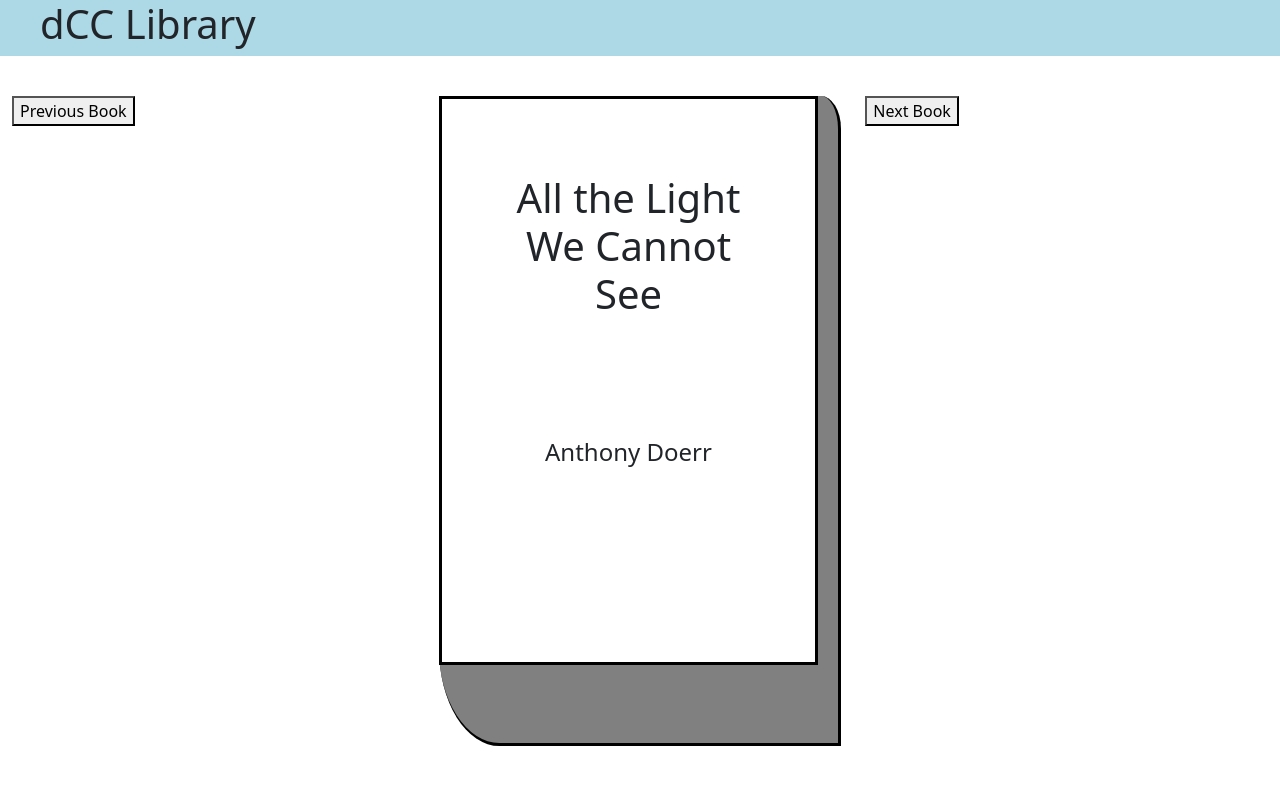
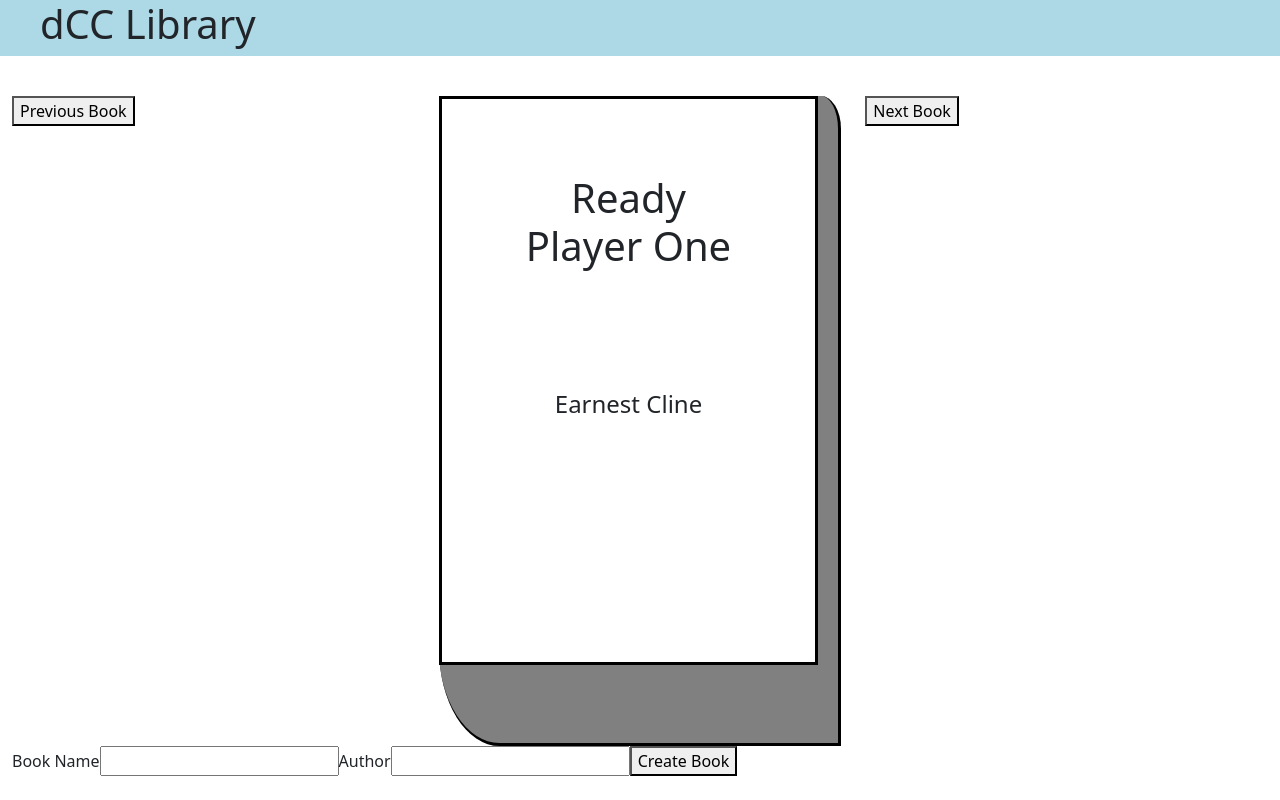
Before and after one commit to JesseArroyo-Romero/DCCLibraryReactTutorial, a React (Create React App) app: page / in a window 1280 px wide. Built offline with nearby package versions, Linux system fonts and the light colour scheme.

Commit message:
Created and completed the CreateBook component

```diff
--- a/src/components/App.jsx
+++ b/src/components/App.jsx
@@ -2,6 +2,7 @@
 import './App.css'
 import TitleBar from './TitleBar/TitleBar';
 import BookViewer from './BookViewer/BookViewer';
+import BookCreator from './BookCreator/BookCreator'
 
 class App extends Component {
     constructor(props){
@@ -12,7 +13,7 @@
             {title: "The First and Last Freedom", author: "Jiddu Krishnamurit"}
         ];
         this.state = {
-            bookNumber: 1
+            bookNumber: 0
         };
     }
 
@@ -38,11 +39,20 @@
         })
     }
 
+    createBook = (newBook) => {
+        console.log('From the createBook on App component', newBook)
+        this.books.push(newBook)
+        this.setState({
+            bookNumber: this.books.length - 1
+        })
+    }
+
     render(){
         return (
             <div className="container-fluid">
                 <TitleBar />
                 <BookViewer book={this.books[this.state.bookNumber]} nextBook={this.goToNextBook} previousBook={this.goToPreviousBook}/>
+                <BookCreator createNewBook={this.createBook}/>
             </div>
         )
     }
--- /dev/null
+++ b/src/components/BookCreator/BookCreator.jsx
@@ -0,0 +1,37 @@
+import React, {Component} from 'react'
+
+class BookCreator extends Component {
+
+    constructor(props) {
+        super(props)
+        this.state = {
+            title: '',
+            author: ''
+        }
+    }
+
+    handleChange = (event) => {
+        this.setState({
+            [event.target.name]: event.target.value
+        })
+    }
+
+    handleSubmit = (event) => {
+        event.preventDefault();
+        this.props.createNewBook(this.state)
+    }
+
+    render () {
+        return (
+            <form onSubmit={this.handleSubmit}>
+                <label>Book Name</label>
+                <input name="title" onChange={this.handleChange} value={this.state.title}/>
+                <label>Author</label>
+                <input name="author" onChange={this.handleChange} value={this.state.author}/>
+                <button type="submit">Create Book</button>
+            </form>
+        );
+    }
+}
+
+export default BookCreator
```
Also changed, not shown: src/components/BookCreator/BookCreator.css (added).
